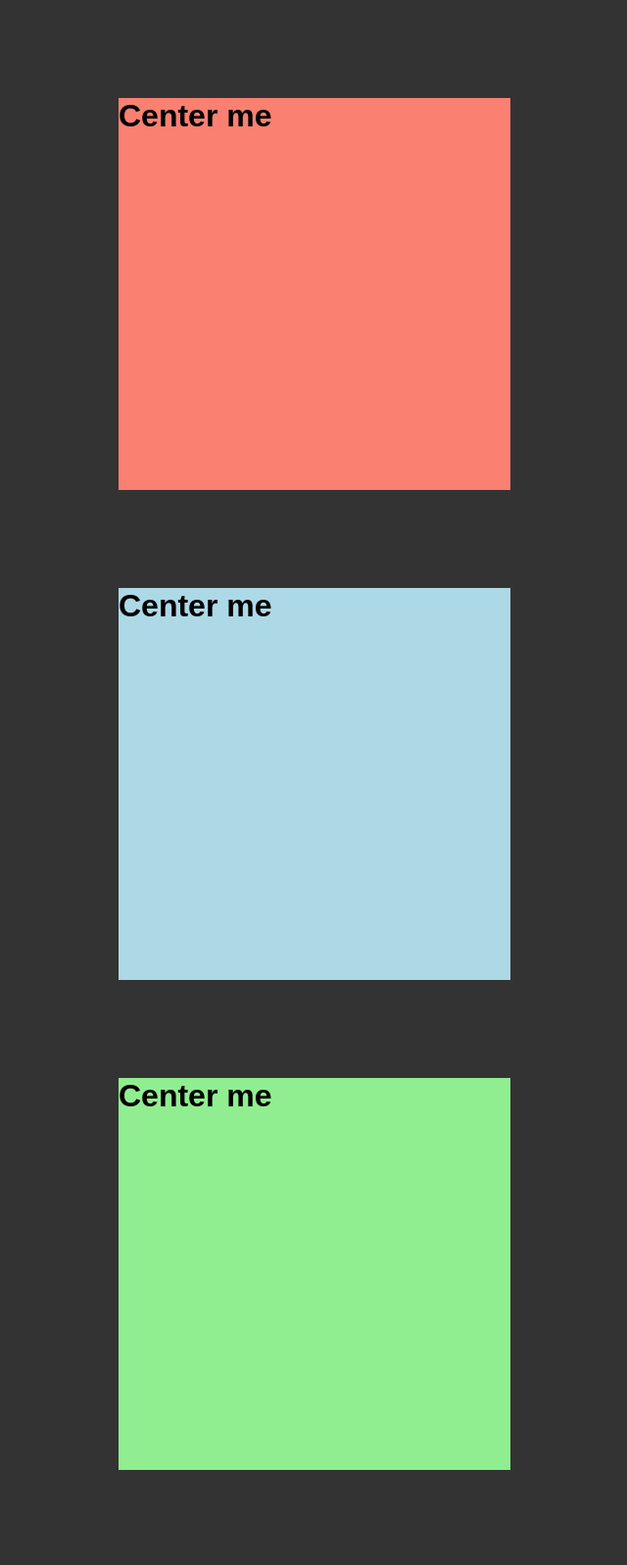
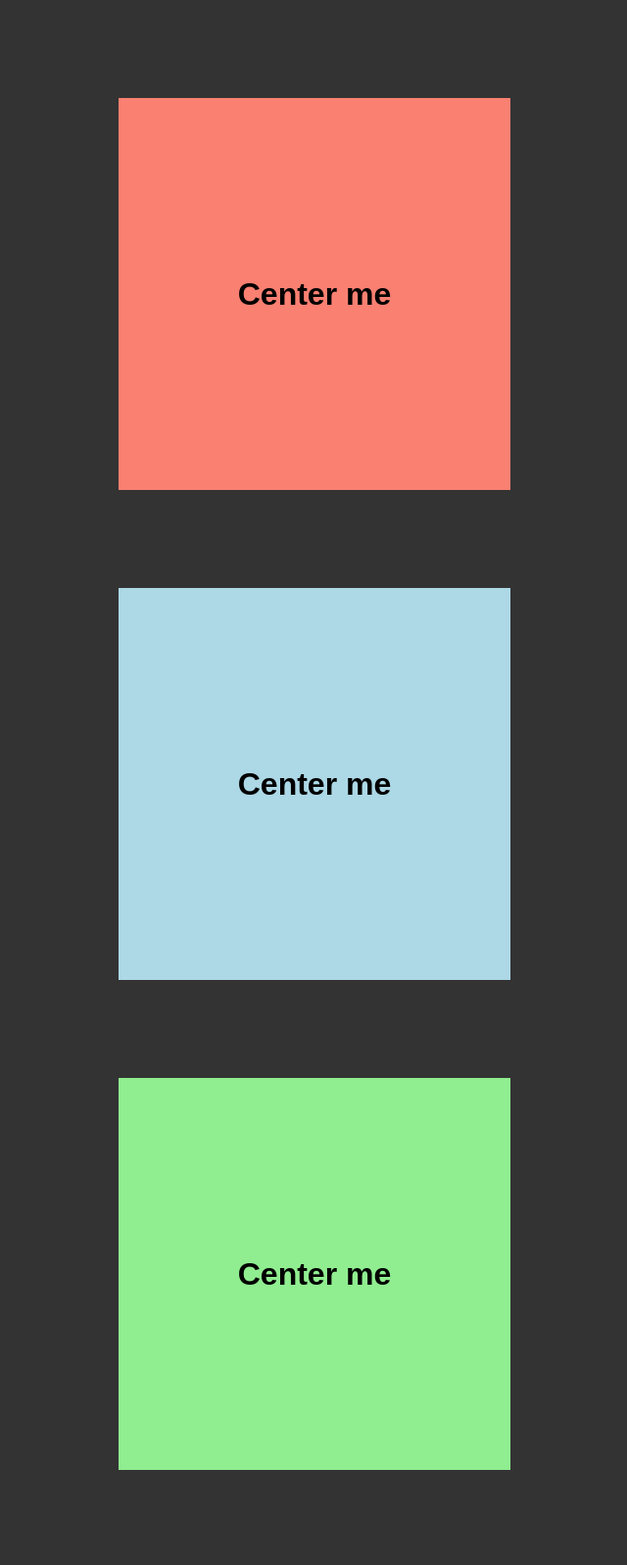
Before and after one commit to fullstackmachina/css_small_projects, a plain HTML site: page 1. Alignment/index.html in a window 1280 px wide. Shown: the top 1597 px of the page at 98% size, without its empty margins (319-959 px from the left). Drawn offline with Linux system fonts and the light colour scheme.

Commit message:
exercice1

```diff
--- a/1. Alignment/style.css
+++ b/1. Alignment/style.css
@@ -12,80 +12,88 @@ body {
 }
 
 .container {
-    width: 400px;
-    height: 400px;
-    margin: 100px auto;
+  width: 400px;
+  height: 400px;
+  margin: 100px auto;
 }
 
-.c1 {background: salmon;}
-.c2 {background: lightblue;}
-.c3 {background: lightgreen;}
-.c4 {background: khaki;}
-.c5 {background: sandybrown;}
-.c6 {background: slateblue;}
-
+.c1 {
+  background: salmon;
+}
+.c2 {
+  background: lightblue;
+}
+.c3 {
+  background: lightgreen;
+}
+.c4 {
+  background: khaki;
+}
+.c5 {
+  background: sandybrown;
+}
+.c6 {
+  background: slateblue;
+}
 
 /*
 Find 6 ways to have the "Center me" text centered on X and Y.
 Horizontally and vertically.
 */
 
-
-/* 1 */
+/* 1  Flexbox */
 
 .c1 {
-
-}
-.c1 h1 {
-
+  display: flex;
+  justify-content: center;
+  align-items: center;
 }
 
-
-/* 2 */
+/* 2 GRID */
 
 .c2 {
-
-}
-.c2 h1 {
-
+  display: grid;
+  justify-content: center;
+  align-content: center;
 }
 
-
-/* 3 */
+/* 3 POSITION */
 
 .c3 {
-
+  position: relative;
 }
-.c3 h1{
-
+.c3 h1 {
+  position: absolute;
+  top: 50%;
+  left: 50%;
+  transform: translate(-50%, -50%);
 }
 
-
-/* 4 */
+/* 4 FLEXBOX + MARGIN AUTO */
 
 .c4 {
-
+  display: flex;
 }
 .c4 h1 {
-
+  margin: auto;
 }
 
-
-/* 5 */
+/* 5 TEXT-ALIGN + LINE-HEIGHT*/
 
 .c5 {
-
+  text-align: center;
 }
 .c5 h1 {
-
+  line-height: 400px;
 }
 
-
-/* 6 */
+/* 6 OLD  */
 
 .c6 {
-
+  display: table;
+  text-align: center;
 }
 .c6 h1 {
-
+  display: table-cell;
+  vertical-align: middle;
 }
```
